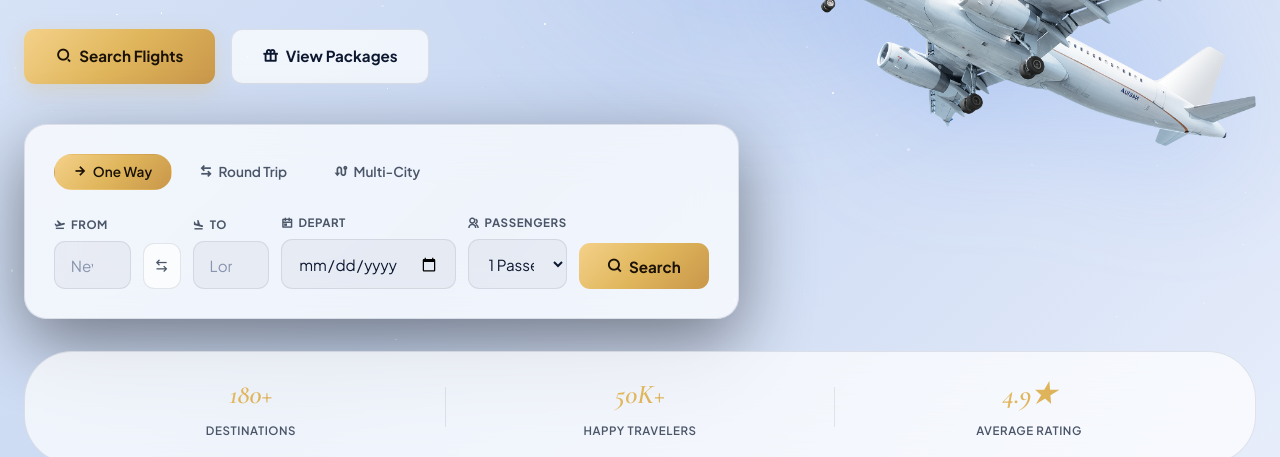
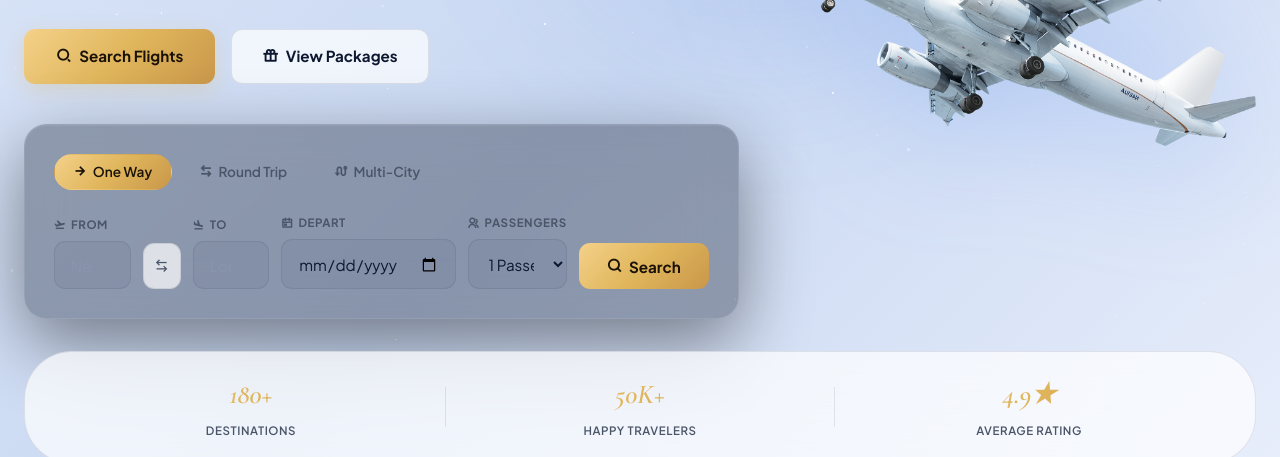
Before and after one commit to imranwebdev01/SyedFlights, a plain HTML site: page index.html in a window 1280 px wide. Shown: the part 376-833 px from the top of the page. Drawn offline with nearby package versions, Linux system fonts and the light colour scheme.

Commit message:
Update search glass effect

```diff
--- a/styles.css
+++ b/styles.css
@@ -289,13 +289,15 @@
 
 /* Search inside hero content */
 .search-glass{
-  background:var(--glass);
+  background:rgba(15,23,42,0.35);
   backdrop-filter:blur(24px);
   -webkit-backdrop-filter:blur(24px);
-  border:1px solid var(--glass-edge);
+  border:1px solid rgba(255,255,255,0.1);
+
   border-radius:1.4rem;
   padding:1.8rem;
-  box-shadow:0 24px 70px rgba(0,0,0,.45),inset 0 1px 0 rgba(255,255,255,.08);
+  box-shadow:0 24px 70px rgba(0,0,0,.45),
+             inset 0 1px 0 rgba(255,255,255,.08);
   animation:fadeUp .6s .3s ease both;
 }
 .search-tabs{display:flex;gap:.5rem;margin-bottom:1.5rem;flex-wrap:wrap}
```
